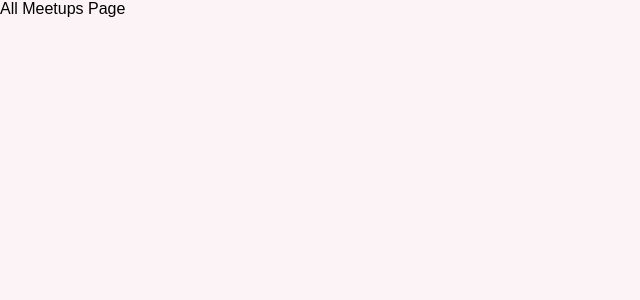
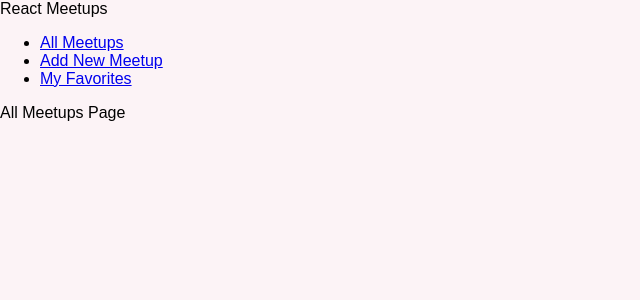
Before and after one commit to ElijahRomer/2ndReactTutorialAcademind, a React (Create React App) app: page / in a window 1280 px wide. Shown: the top 300 px of the page, without its empty margins (0-640 px from the left). Built offline with nearby package versions, Linux system fonts and the light colour scheme.

Commit message:
added layout folder to components folder. Added MainNavigation.js to the layout folder to begin setting up the NavBar and creating layout components.

```diff
--- a/src/App.js
+++ b/src/App.js
@@ -3,6 +3,7 @@
 import AllMeetupsPage from './pages/AllMeetups';
 import NewMeetupPage from './pages/NewMeetup';
 import FavoritesPage from './pages/Favorites';
+import MainNavigation from './components/layout/MainNavigation';
 
 function App() {
   //localhost:3000/
@@ -10,6 +11,7 @@
     <div>
       {/* switch tells the router to only render one route */}
       {/* React Router Dom uses RegEx to match paths so it can render multiple views, however if you only want a route to render the path is an exact match, add the exact attribute to opening tag of the Route component in question. */}
+      <MainNavigation />
       <Switch>
         <Route path="/" exact>
           <AllMeetupsPage />
--- /dev/null
+++ b/src/components/layout/MainNavigation.js
@@ -0,0 +1,24 @@
+import { Link } from 'react-router-dom';
+
+function MainNavigation() {
+  return (
+    <header>
+      <div>React Meetups</div>
+      <nav>
+        <ul>
+          <li>
+            <Link to="/">All Meetups</Link>
+          </li>
+          <li>
+            <Link to="/new-meetup">Add New Meetup</Link>
+          </li>
+          <li>
+            <Link to="/favorites">My Favorites</Link>
+          </li>
+        </ul>
+      </nav>
+    </header>
+  );
+}
+
+export default MainNavigation;
```
